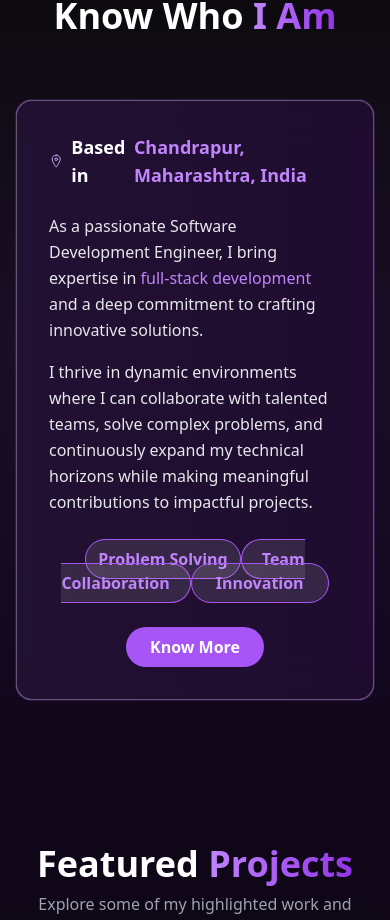
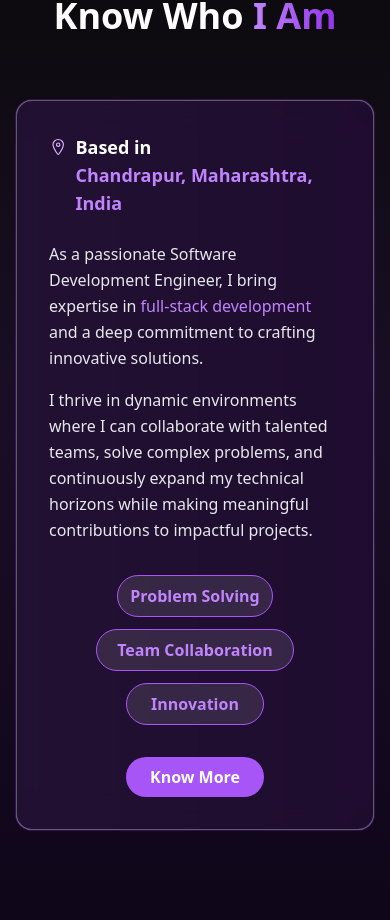
Before and after one commit to nikhilgalfade/my-portfolio, a React (Vite) app: page / in a window 390 px wide. Shown: the part 912-1832 px from the top of the page. Built offline with nearby package versions, Linux system fonts and the light colour scheme.

Commit message:
Update: Contact (EmailJS added email), About(problem solving box ko flex kia ), and package files

```diff
--- a/package.json
+++ b/package.json
@@ -10,6 +10,8 @@
     "preview": "vite preview"
   },
   "dependencies": {
+    "@emailjs/browser": "^4.4.1",
+    "emailjs-com": "^3.2.0",
     "framer-motion": "^12.19.1",
     "react": "^19.1.0",
     "react-dom": "^19.1.0",
--- a/src/components/About.jsx
+++ b/src/components/About.jsx
@@ -48,16 +48,27 @@ function About() {
             initial="hidden"
             animate={isInView ? "show" : "hidden"}
           >
-            {/* Location */}
-            <motion.div
-              variants={itemVariants}
-              className="flex items-center gap-2 mb-6 text-purple-300"
-            >
+            {/* 📍 Location */}
+            <motion.div variants={itemVariants} className="mb-6 text-purple-300">
+              {/* 👉 Mobile view (stacked) */}
+              <div className="flex items-start gap-2 md:hidden">
+                <IoLocationOutline className="text-xl mt-1" />
+                <div>
+                  <p className="text-lg font-semibold text-white">Based in</p>
+                  <p className="text-lg font-semibold text-purple-400">
+                    Chandrapur, Maharashtra, India
+                  </p>
+                </div>
+              </div>
+
+              {/* 👉 Desktop view (inline) */}
+              <div className="hidden md:flex items-center gap-2">
                 <IoLocationOutline className="text-xl" />
                 <p className="text-lg font-semibold text-white">Based in</p>
                 <p className="text-lg font-semibold text-purple-400">
                   Chandrapur, Maharashtra, India
                 </p>
+              </div>
             </motion.div>
 
             {/* Paragraphs */}
@@ -79,10 +90,10 @@ function About() {
               horizons while making meaningful contributions to impactful projects.
             </motion.p>
 
-            {/* Skill Tags */}
+            {/* ✅ Fixed Skill Tags */}
             <motion.div
               variants={itemVariants}
-              className="md:space-x-4 text-center gap-3 font-semibold text-purple-400 mb-8"
+              className="flex flex-wrap justify-center gap-3 font-semibold text-purple-400 mb-8"
             >
               <span className="bg-white/10 px-3 py-2 rounded-full border border-purple-500">
                 Problem Solving
@@ -97,9 +108,6 @@ function About() {
 
             {/* Button */}
             <motion.div variants={itemVariants} className="text-center">
-
-
-
               <div className="text-center">
                 <Link to="/about">
                   <button className="bg-purple-500 hover:bg-purple-700 px-6 py-2 rounded-full font-semibold transition-colors">
@@ -107,8 +115,6 @@ function About() {
                   </button>
                 </Link>
               </div>
-
-
             </motion.div>
           </motion.div>
         </div>
--- a/src/components/Contact.jsx
+++ b/src/components/Contact.jsx
@@ -1,4 +1,32 @@
+import { useRef, useState } from "react";
+import emailjs from "@emailjs/browser";
+
 function Contact() {
+  const form = useRef();
+  const [status, setStatus] = useState(""); // for success/error message
+
+  const sendEmail = (e) => {
+    e.preventDefault();
+
+    emailjs
+      .sendForm(
+        "service_bxb5mj8",      // ✅ Your Service ID
+        "template_jd8p7yb",     // ✅ Your Template ID
+        form.current,           // ✅ This refers to your form
+        "35A-F2_YqOA0OyQsq"     // ✅ Your Public Key
+      )
+      .then(
+        () => {
+          setStatus("✅ Message sent successfully!");
+          form.current.reset(); // clear form
+        },
+        (error) => {
+          setStatus("❌ Failed to send message. Try again!");
+          console.error(error.text);
+        }
+      );
+  };
+
   return (
     <section
       id="contact"
@@ -19,22 +47,28 @@ function Contact() {
 
       {/* ✉️ Contact Card */}
       <div className="relative z-10 max-w-3xl mx-auto bg-black/70 border border-purple-600/30 backdrop-blur-md p-10 rounded-3xl shadow-xl">
-        <form className="space-y-6">
+        <form ref={form} onSubmit={sendEmail} className="space-y-6">
           <div className="grid md:grid-cols-2 gap-6">
             <input
               type="text"
+              name="user_name"
               placeholder="Your Name"
+              required
               className="w-full bg-transparent border border-white/20 rounded-lg px-4 py-3 text-white placeholder-gray-400 focus:outline-none focus:ring-2 focus:ring-purple-500"
             />
             <input
               type="email"
+              name="user_email"
               placeholder="Your Email"
+              required
               className="w-full bg-transparent border border-white/20 rounded-lg px-4 py-3 text-white placeholder-gray-400 focus:outline-none focus:ring-2 focus:ring-purple-500"
             />
           </div>
           <textarea
             rows="5"
+            name="message"
             placeholder="Your Message"
+            required
             className="w-full bg-transparent border border-white/20 rounded-lg px-4 py-3 text-white placeholder-gray-400 focus:outline-none focus:ring-2 focus:ring-purple-500"
           ></textarea>
           <div className="text-center">
@@ -46,6 +80,11 @@ function Contact() {
             </button>
           </div>
         </form>
+
+        {/* ✅ Status Message */}
+        {status && (
+          <p className="text-center mt-4 text-sm text-purple-400">{status}</p>
+        )}
       </div>
 
       {/* 🔮 Glow Behind the Card */}
```
Also changed, not shown: 1 other file (tests, documents, lock files or other folders). Lines whose indentation alone changed are shown as unchanged.
